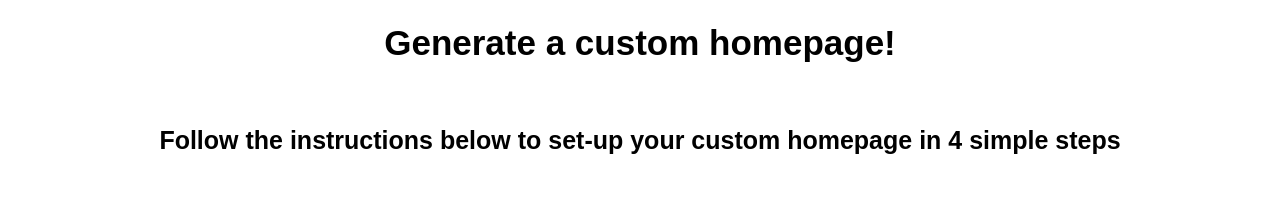
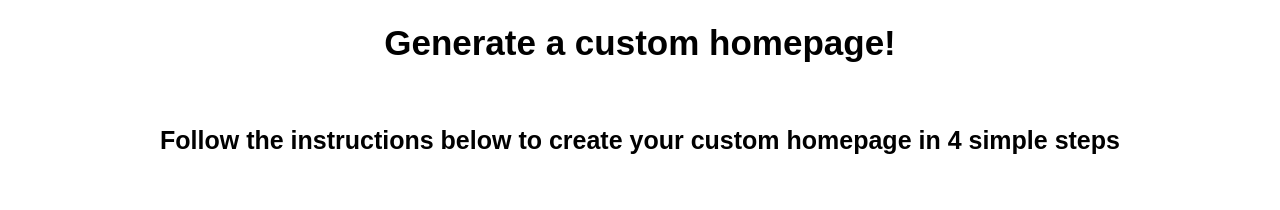
Before and after one commit to nikragsha/customhomepage, a plain HTML site: page index.html in a window 1280 px wide. Shown: the top 210 px of the page. Drawn offline with Linux system fonts and the light colour scheme.

Commit message:
Fixed typo

```diff
--- a/index.html
+++ b/index.html
@@ -13,7 +13,7 @@
 
 <h1>Generate a custom homepage!</h1>
 <br>
-<h2>Follow the instructions below to set-up your custom homepage in 4 simple steps</h2>
+<h2>Follow the instructions below to create your custom homepage in 4 simple steps</h2>
 <br>
 <h3>
     1. Select your desired background color below to preview or download
```
